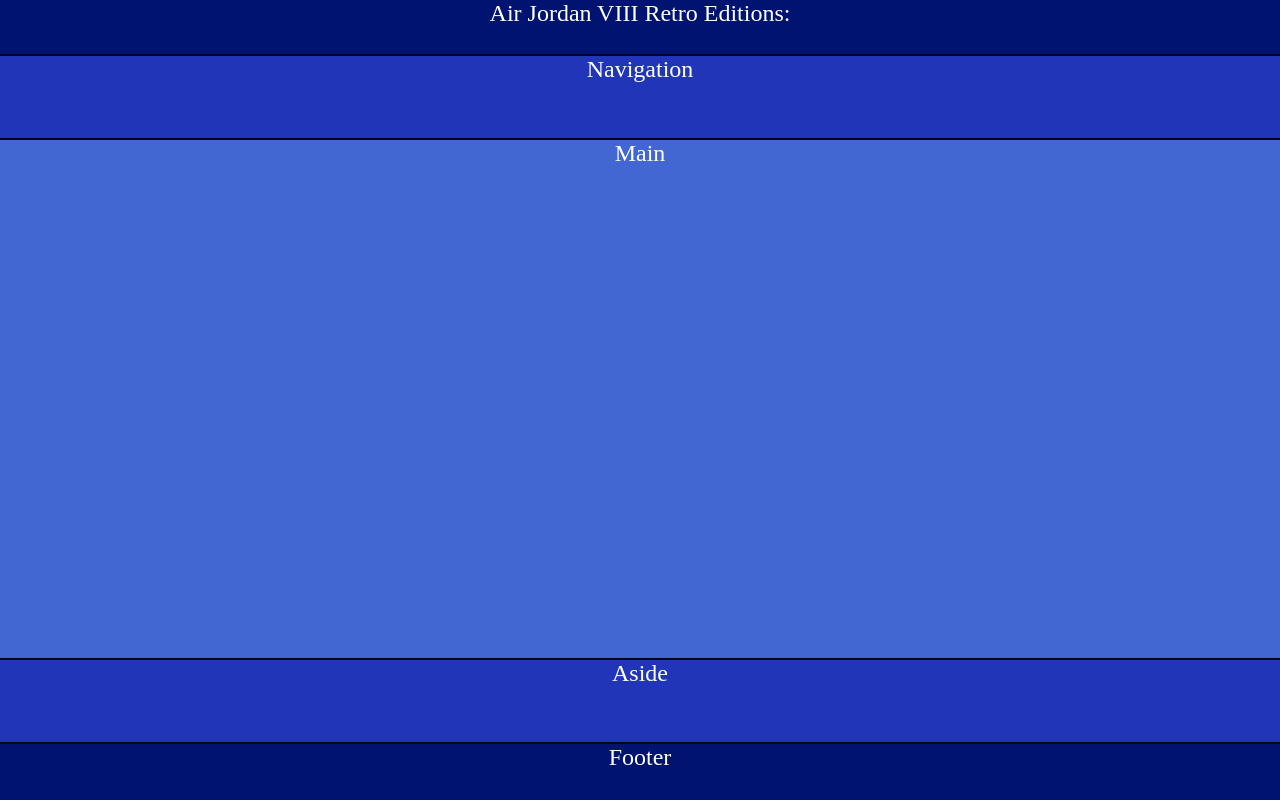
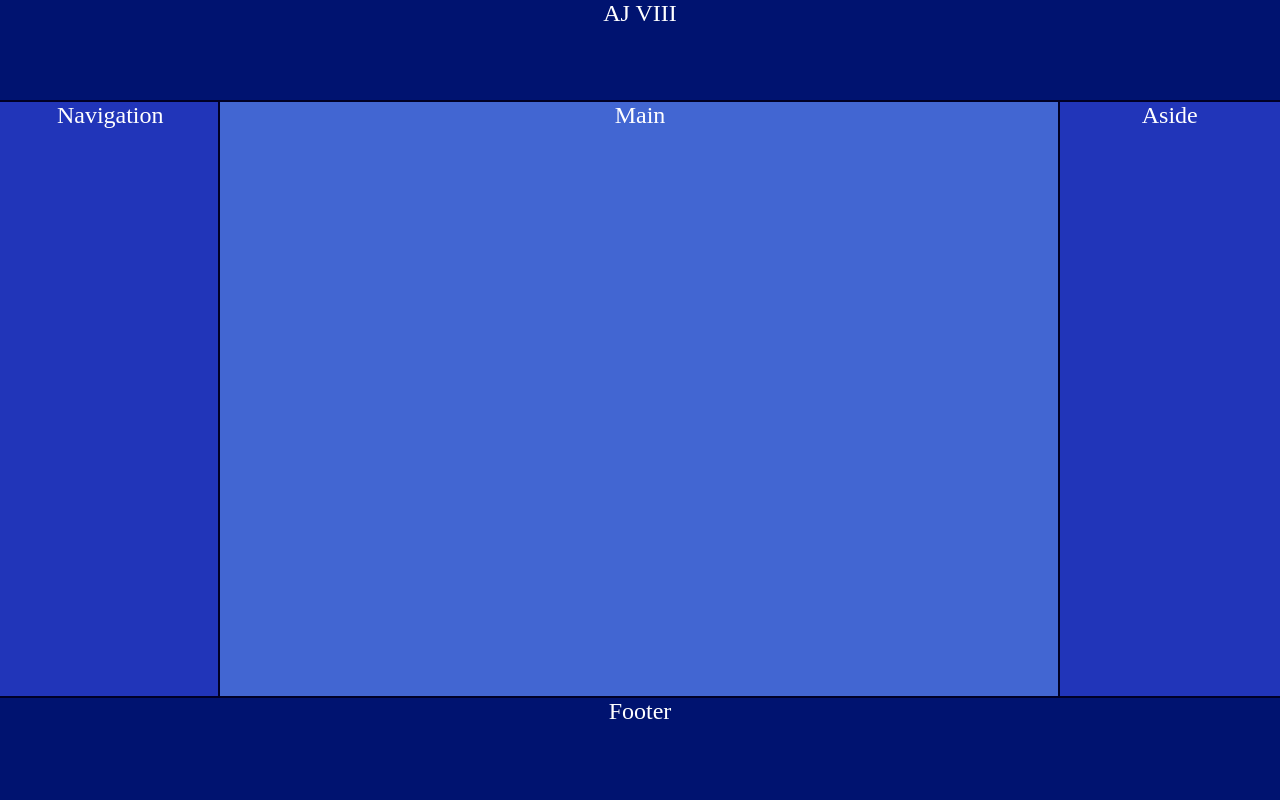
Before and after one commit to Dom-Napoli/raj8-github, a plain HTML site: page index.html in a window 1280 px wide. Drawn offline with Linux system fonts and the light colour scheme.

Commit message:
holy grail 3

```diff
--- a/index.html
+++ b/index.html
@@ -12,7 +12,7 @@
 <body>
 
     <div class="container">
-        <header>Air Jordan VIII Retro Editions:</header>
+        <header>AJ VIII</header>
         <nav>Navigation</nav>
         <main>Main</main>
         <aside>Aside</aside>
--- a/style.css
+++ b/style.css
@@ -35,4 +35,23 @@
 }
 
 
-@media(min-width: 600px)
+@media(min-width: 600px) {
+
+    .container {
+        flex-direction: row;
+        flex-wrap: wrap;
+    }
+
+    header, footer {
+        width: 100vw;
+    }
+
+    main {
+        width: 60vw;
+    }
+
+    aside, nav {
+        width: 15vw;
+    }
+
+}
```
